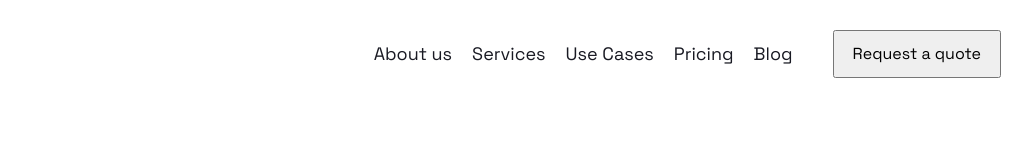
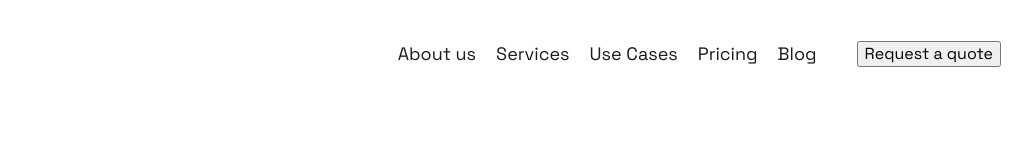
Before and after one commit to iamsabyrzhaslanuly/positivus, a website: page index.html in a window 1280 px wide. Shown: the full height of the page, 244-1280 px from the left. Drawn offline with nearby package versions, Linux system fonts and the light colour scheme; files that its build step writes are made by us from their sources.

Commit message:
feat: refine header button styles for tablet devices

```diff
--- a/styles/sections/_header.scss
+++ b/styles/sections/_header.scss
@@ -81,8 +81,10 @@
   }
 
   &__button {
-    height: 48px;
-    padding-inline: 18px;
-    font-size: 16px;
+    @include tablet {
+      height: 48px;
+      padding-inline: 18px;
+      font-size: 16px;
+    }
   }
 }
```
